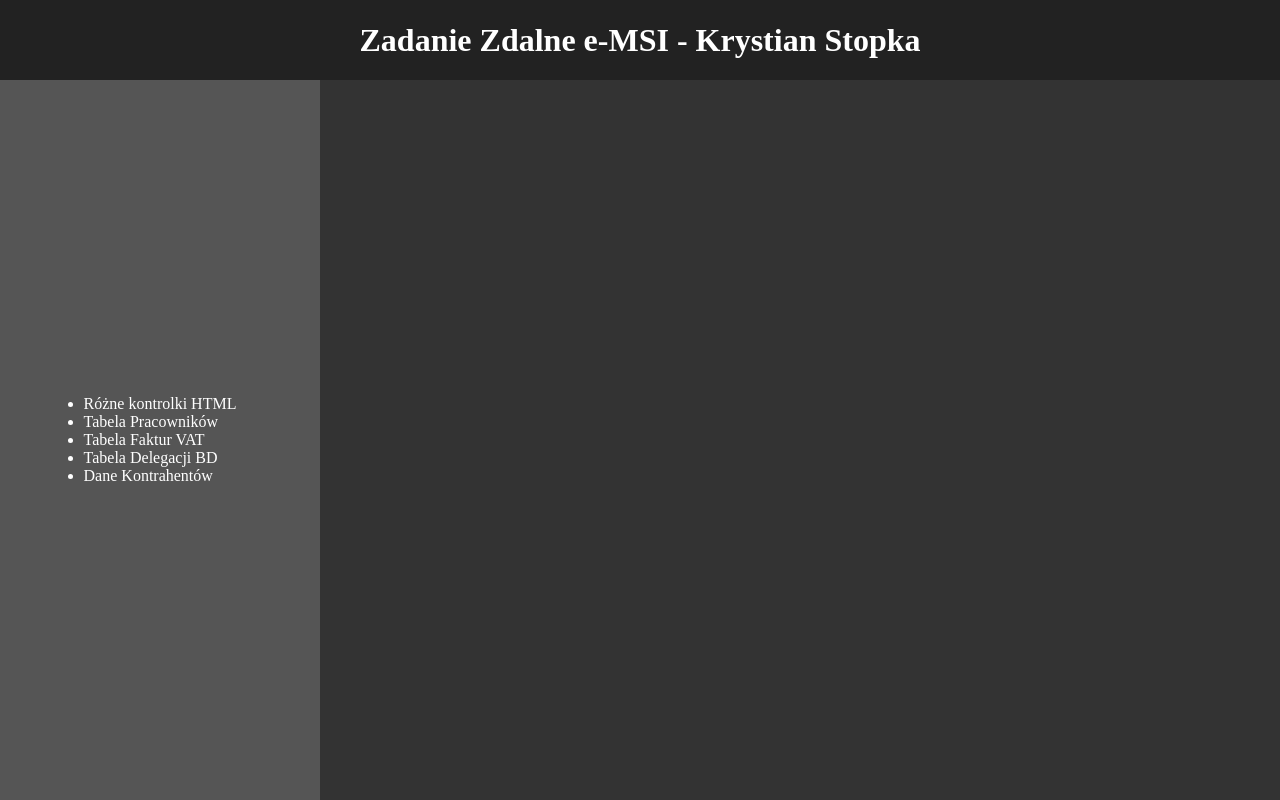
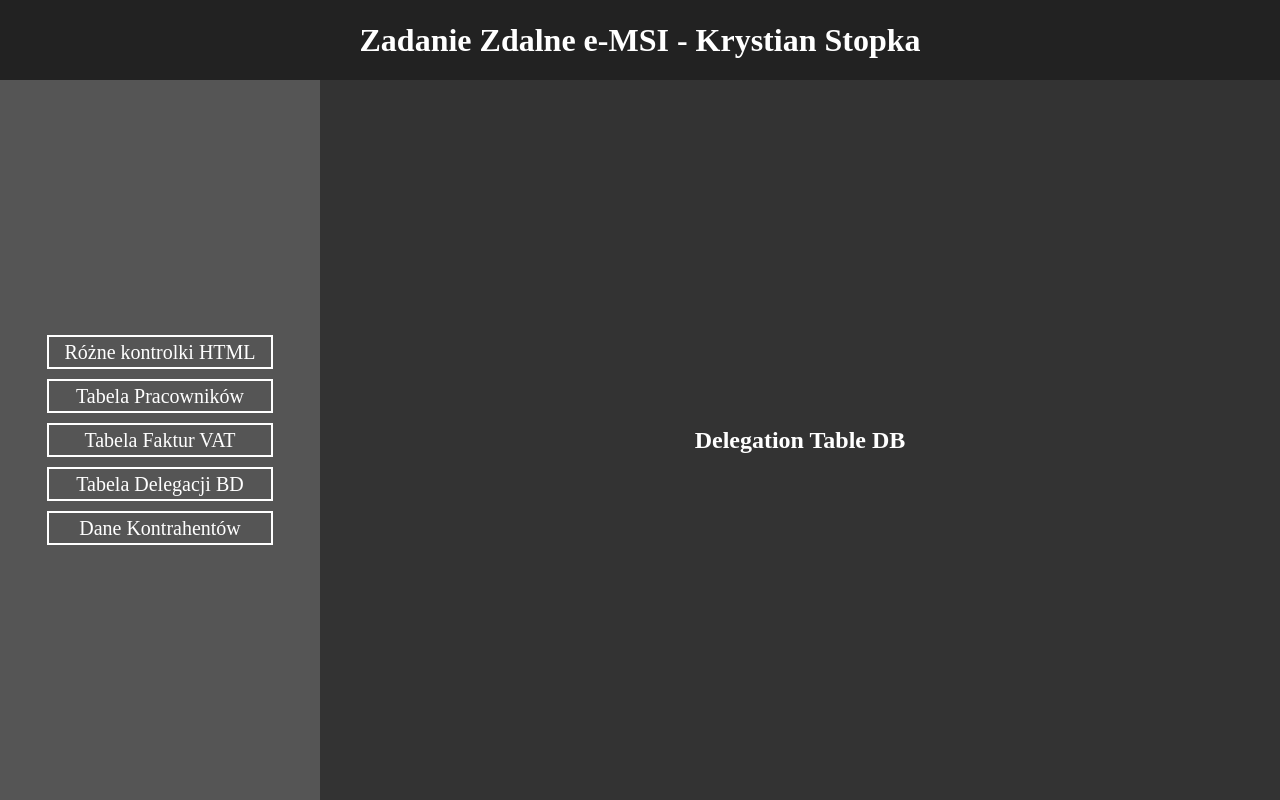
Before and after one commit to kstopka/zadanie_zdalne_e_msi, a React (Create React App) app: page /delegation-table in a window 1280 px wide. Built offline with nearby package versions, Linux system fonts and the light colour scheme.

Commit message:
change views li in class "lewy"; done structure

```diff
--- a/src/App.tsx
+++ b/src/App.tsx
@@ -3,6 +3,10 @@ import { FunctionComponent } from "react";
 import { BrowserRouter as Router, Switch, Route, Link } from "react-router-dom";
 import Home from "./components/Home";
 import Controls from "./components/Controls";
+import EmployeeTable from "./components/EmployeeTable";
+import TableOfVat from "./components/TableOfVat";
+import DelegationTable from "./components/DelegationTable";
+import CounterpartData from "./components/CounterpartData";
 
 interface AppProps {}
 
@@ -23,16 +27,16 @@ const App: FunctionComponent<AppProps> = () => {
                                     <Link to="/controls">Różne kontrolki HTML</Link>
                                 </li>
                                 <li>
-                                    <Link to="/">Tabela Pracowników</Link>
+                                    <Link to="/employee-table">Tabela Pracowników</Link>
                                 </li>
                                 <li>
-                                    <Link to="/">Tabela Faktur VAT</Link>
+                                    <Link to="/table-of-vat">Tabela Faktur VAT</Link>
                                 </li>
                                 <li>
-                                    <Link to="/">Tabela Delegacji BD</Link>
+                                    <Link to="/delegation-table">Tabela Delegacji BD</Link>
                                 </li>
                                 <li>
-                                    <Link to="/">Dane Kontrahentów</Link>
+                                    <Link to="/counterpart-data">Dane Kontrahentów</Link>
                                 </li>
                             </ul>
                         </nav>
@@ -45,6 +49,18 @@ const App: FunctionComponent<AppProps> = () => {
                             <Route path="/controls">
                                 <Controls />
                             </Route>
+                            <Route path="/employee-table">
+                                <EmployeeTable />
+                            </Route>
+                            <Route path="/table-of-vat">
+                                <TableOfVat />
+                            </Route>
+                            <Route path="/delegation-table">
+                                <DelegationTable />
+                            </Route>
+                            <Route path="/counterpart-data">
+                                <CounterpartData />
+                            </Route>
                         </Switch>
                     </div>
                 </section>
--- a/src/components/Controls.tsx
+++ b/src/components/Controls.tsx
@@ -4,7 +4,11 @@ import { FunctionComponent } from "react";
 interface ControlsProps {}
 
 const Controls: FunctionComponent<ControlsProps> = () => {
-    return <div className="controls">Controls</div>;
+    return (
+        <div className="controls">
+            <h1>Controls</h1>
+        </div>
+    );
 };
 
 export default Controls;
--- /dev/null
+++ b/src/components/CounterpartData.tsx
@@ -0,0 +1,14 @@
+import * as React from "react";
+import { FunctionComponent } from "react";
+
+interface CounterpartDataProps {}
+
+const CounterpartData: FunctionComponent<CounterpartDataProps> = () => {
+    return (
+        <div className="counterpart-data">
+            <h1>Counterpart Data</h1>
+        </div>
+    );
+};
+
+export default CounterpartData;
--- /dev/null
+++ b/src/components/DelegationTable.tsx
@@ -0,0 +1,14 @@
+import * as React from "react";
+import { FunctionComponent } from "react";
+
+interface DelegationTableProps {}
+
+const DelegationTable: FunctionComponent<DelegationTableProps> = () => {
+    return (
+        <div className="delegation-table">
+            <h1>Delegation Table DB</h1>
+        </div>
+    );
+};
+
+export default DelegationTable;
--- /dev/null
+++ b/src/components/EmployeeTable.tsx
@@ -0,0 +1,14 @@
+import * as React from "react";
+import { FunctionComponent } from "react";
+
+interface EmployeeTableProps {}
+
+const EmployeeTable: FunctionComponent<EmployeeTableProps> = () => {
+    return (
+        <div className="employee-table">
+            <h1>Employee Table</h1>
+        </div>
+    );
+};
+
+export default EmployeeTable;
--- /dev/null
+++ b/src/components/TableOfVat.tsx
@@ -0,0 +1,14 @@
+import * as React from "react";
+import { FunctionComponent } from "react";
+
+interface TableOfVatProps {}
+
+const TableOfVat: FunctionComponent<TableOfVatProps> = () => {
+    return (
+        <div className="table-of-vat">
+            <h1>Table of VAT</h1>
+        </div>
+    );
+};
+
+export default TableOfVat;
--- a/src/index.css
+++ b/src/index.css
@@ -58,6 +58,27 @@ a {
   background-color: #555;
 }
 
+.wrapper .content .lewy nav li {
+  list-style: none;
+  margin: 10px 0;
+  border: solid 2px white;
+}
+
+.wrapper .content .lewy nav li a {
+  display: block;
+  font-size: 20px;
+  line-height: 30px;
+  text-align: center;
+  padding: 0 15px;
+  -webkit-transition: .5s;
+  transition: .5s;
+}
+
+.wrapper .content .lewy nav li a:hover {
+  color: #000;
+  background-color: #fff;
+}
+
 .wrapper .content .prawy {
   display: -webkit-box;
   display: -ms-flexbox;
--- a/src/index.sass
+++ b/src/index.sass
@@ -4,7 +4,6 @@
     box-sizing: 0
 
 body
-    // background-color: #333
     color: #fff
 
 h1
@@ -37,6 +36,21 @@ a
             height: 90vh
 
             background-color: #555
+            nav
+                li
+                    list-style: none
+                    margin: 10px 0
+                    border: solid 2px white
+                    a
+                        display: block
+                        font-size: 20px
+                        line-height: 30px
+                        text-align: center
+                        padding: 0 15px
+                        transition: .5s
+                        &:hover
+                            color: #000
+                            background-color: #fff
         .prawy
             display: flex
             justify-content: center
```
Also changed, not shown: 1 other file (tests, documents, lock files or other folders).
